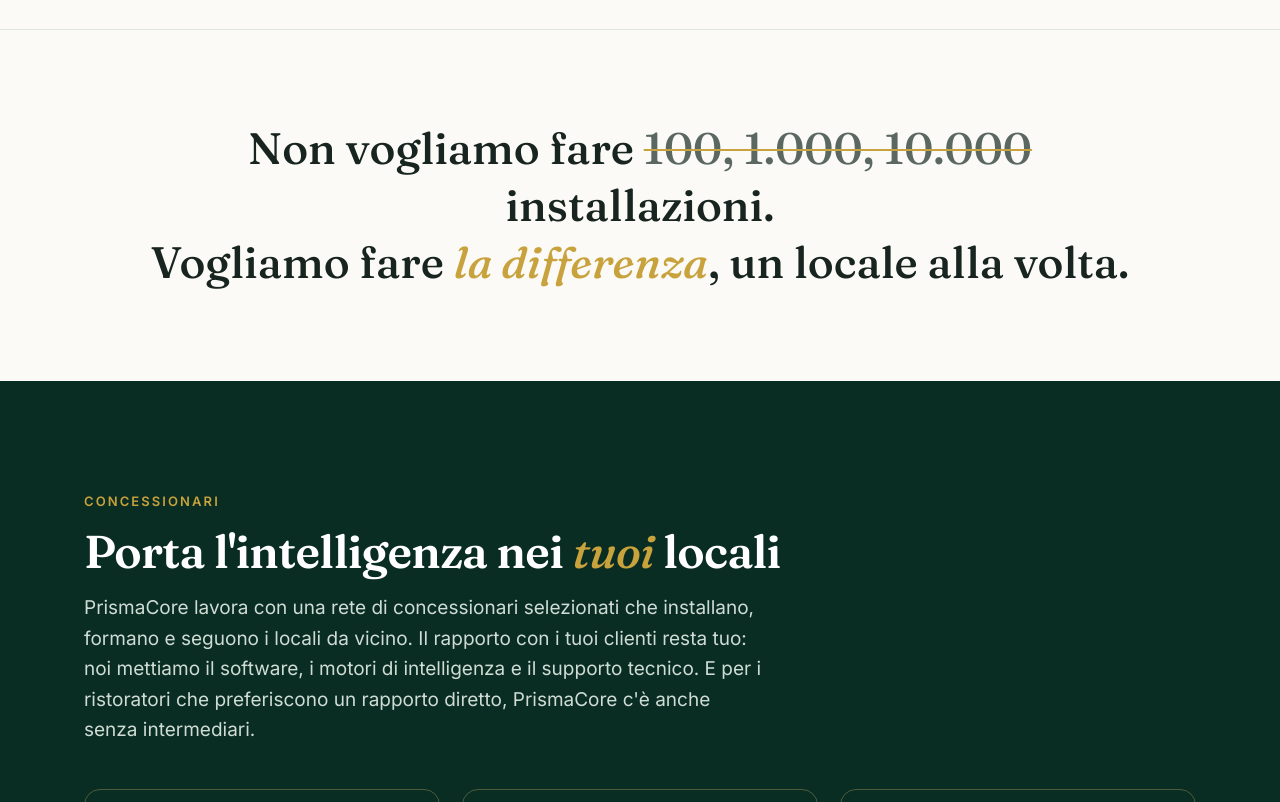
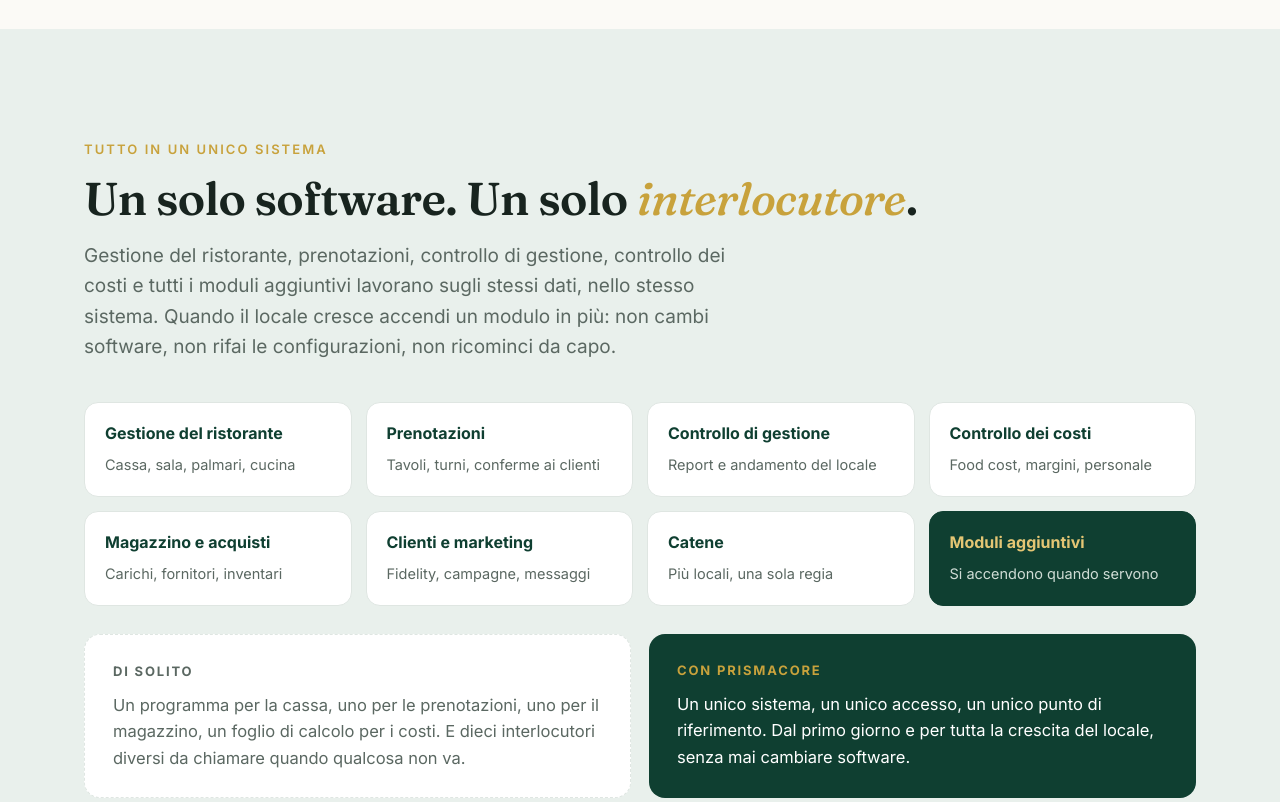
Before and after one commit to Simonetognoni/prismacore-sito, a plain HTML site: page index.html in a window 1280 px wide. Shown: the part 4960-5762 px from the top of the page. Drawn offline with Linux system fonts and the light colour scheme.

Commit message:
Sito: sezione 'Tutto in un unico sistema'

```diff
--- a/index.html
+++ b/index.html
@@ -131,6 +131,27 @@
   .strato.ai{background:linear-gradient(135deg,rgba(200,162,60,.25),rgba(200,162,60,.05));border-color:var(--oro)}
   .freccia{text-align:center;color:var(--oro);font-size:18px;line-height:1;margin:8px 0}
 
+  /* Sistema unico */
+  .unico{background:var(--verde-chiaro)}
+  .unico h2 em{color:var(--oro);font-style:italic}
+  .moduli-unico{display:grid;grid-template-columns:repeat(4,1fr);gap:14px;margin-top:40px}
+  .moduli-unico div{background:#fff;border:1px solid var(--linea);border-radius:14px;padding:18px 20px}
+  .moduli-unico b{display:block;color:var(--verde);font-size:16px;margin-bottom:4px}
+  .moduli-unico span{color:var(--grigio);font-size:14.5px}
+  .moduli-unico .piu{background:var(--verde);border-color:var(--verde)}
+  .moduli-unico .piu b{color:var(--oro-chiaro)}
+  .moduli-unico .piu span{color:var(--chiaro-su-verde)}
+  .confronto{display:grid;grid-template-columns:1fr 1fr;gap:18px;margin-top:28px}
+  .confronto>div{border-radius:16px;padding:26px 28px}
+  .confronto .etich{font-size:13px;font-weight:700;letter-spacing:.14em;text-transform:uppercase;margin-bottom:10px}
+  .confronto .prima{background:#fff;border:1px dashed var(--linea)}
+  .confronto .prima .etich{color:var(--grigio)}
+  .confronto .prima p{color:var(--grigio);font-size:16.5px}
+  .confronto .dopo{background:var(--verde);color:#fff}
+  .confronto .dopo .etich{color:var(--oro)}
+  .confronto .dopo p{color:#fff;font-size:16.5px}
+  @media (max-width:900px){.moduli-unico{grid-template-columns:1fr 1fr}.confronto{grid-template-columns:1fr}}
+  @media (max-width:480px){.moduli-unico{grid-template-columns:1fr}}
   /* Slogan */
   .slogan{background:var(--bianco);border-top:1px solid var(--linea);text-align:center;padding:90px 0}
   .slogan .grande{font-family:Fraunces,serif;font-size:clamp(28px,3.8vw,44px);line-height:1.3;max-width:980px;margin:0 auto;font-weight:500}
@@ -411,6 +432,28 @@
   </div>
 </section>
 
+<section class="unico" id="unico">
+  <div class="box">
+    <div class="sopra appare">Tutto in un unico sistema</div>
+    <h2 class="appare">Un solo software. Un solo <em>interlocutore</em>.</h2>
+    <p class="intro appare">Gestione del ristorante, prenotazioni, controllo di gestione, controllo dei costi e tutti i moduli aggiuntivi lavorano sugli stessi dati, nello stesso sistema. Quando il locale cresce accendi un modulo in più: non cambi software, non rifai le configurazioni, non ricominci da capo.</p>
+    <div class="moduli-unico appare">
+      <div><b>Gestione del ristorante</b><span>Cassa, sala, palmari, cucina</span></div>
+      <div><b>Prenotazioni</b><span>Tavoli, turni, conferme ai clienti</span></div>
+      <div><b>Controllo di gestione</b><span>Report e andamento del locale</span></div>
+      <div><b>Controllo dei costi</b><span>Food cost, margini, personale</span></div>
+      <div><b>Magazzino e acquisti</b><span>Carichi, fornitori, inventari</span></div>
+      <div><b>Clienti e marketing</b><span>Fidelity, campagne, messaggi</span></div>
+      <div><b>Catene</b><span>Più locali, una sola regia</span></div>
+      <div class="piu"><b>Moduli aggiuntivi</b><span>Si accendono quando servono</span></div>
+    </div>
+    <div class="confronto appare">
+      <div class="prima"><div class="etich">Di solito</div><p>Un programma per la cassa, uno per le prenotazioni, uno per il magazzino, un foglio di calcolo per i costi. E dieci interlocutori diversi da chiamare quando qualcosa non va.</p></div>
+      <div class="dopo"><div class="etich">Con PrismaCore</div><p>Un unico sistema, un unico accesso, un unico punto di riferimento. Dal primo giorno e per tutta la crescita del locale, senza mai cambiare software.</p></div>
+    </div>
+  </div>
+</section>
+
 <section class="slogan" id="differenza">
   <div class="box">
     <p class="grande appare">Non vogliamo fare <span class="cifre">100, 1.000, 10.000</span> installazioni.<br>Vogliamo fare <em>la differenza</em>, un locale alla volta.</p>
```
